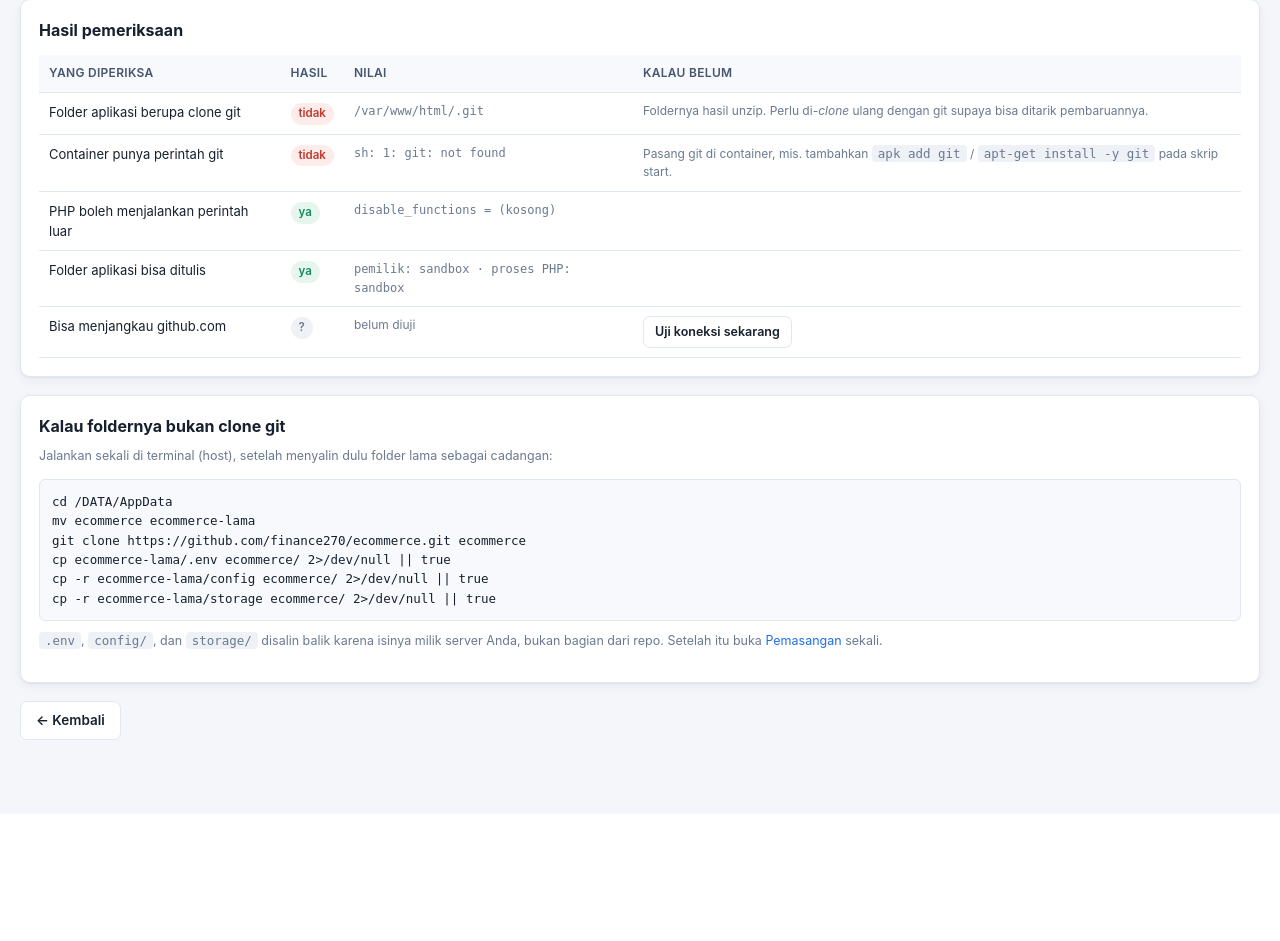
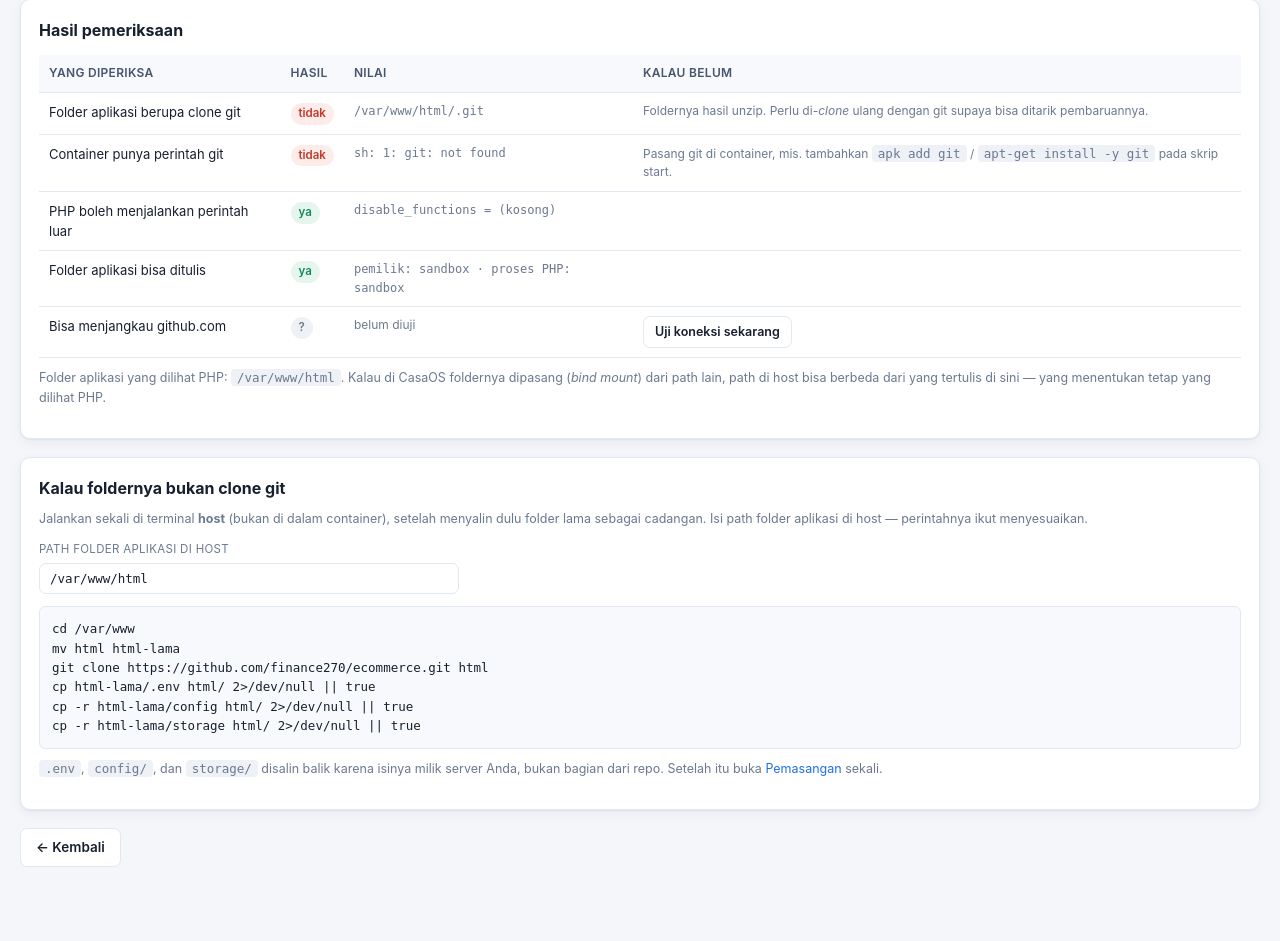
Before and after one commit to finance270/ecommerce, a PHP site: page /cek-lingkungan.php in a window 1280 px wide. Shown: the part 270-1211 px from the top of the page. Before the commit the page ends 1010 px from the top, so only its background shows below. Run offline with PHP 8.4, Linux system fonts and the light colour scheme; the visitor is signed in with stand-in values (Sample User, id 1).

Commit message:
Perintah pindah ke clone git mengikuti path folder sebenarnya
Path folder di CasaOS berbeda-beda, jadi tidak lagi dipatok
/DATA/AppData. Perintahnya dibangun dari path yang diisi, dengan
nilai awal path yang dilihat PHP, dan alamat origin dipakai kalau
foldernya memang sudah clone.

Co-Authored-By: Claude Opus 5 <noreply@anthropic.com>
Claude-Session: https://claude.ai/code/session_01TPMpmK1m2uoqNP5FbEADpL

```diff
--- a/public/cek-lingkungan.php
+++ b/public/cek-lingkungan.php
@@ -95,6 +95,31 @@ if (isset($_GET['uji'])) {
 
 $siap = $adaGitDir && $adaGit && $adaExec && $bisaTulis;
 
+// Alamat repo untuk perintah clone: pakai origin yang terbaca kalau memang
+// sudah clone, selain itu alamat repo aplikasi ini.
+$asalRepo = 'https://github.com/finance270/ecommerce.git';
+if (preg_match('~^(https://|git@)~', $remote) === 1 && str_contains($remote, 'github.com')) {
+    $asalRepo = $remote;
+}
+
+/** Perintah pindah dari folder biasa ke clone git, untuk path tertentu. */
+function perintahClone(string $path, string $asal): string
+{
+    $path = rtrim(trim($path), '/');
+    $potong = strrpos($path, '/');
+    $induk = $potong !== false && $potong > 0 ? substr($path, 0, $potong) : '/';
+    $nama = $potong !== false ? substr($path, $potong + 1) : $path;
+    if ($nama === '') {
+        $nama = 'ecommerce';
+    }
+    return "cd {$induk}\n"
+        . "mv {$nama} {$nama}-lama\n"
+        . "git clone {$asal} {$nama}\n"
+        . "cp {$nama}-lama/.env {$nama}/ 2>/dev/null || true\n"
+        . "cp -r {$nama}-lama/config {$nama}/ 2>/dev/null || true\n"
+        . "cp -r {$nama}-lama/storage {$nama}/ 2>/dev/null || true";
+}
+
 render_head('Cek lingkungan', '');
 
 /** Baris hasil pemeriksaan. */
@@ -164,6 +189,11 @@ function baris(string $nama, bool $ok, string $nilai, string $saran = ''): void
       </tbody>
     </table>
   </div>
+  <p class="help" style="margin-top:10px">
+    Folder aplikasi yang dilihat PHP: <code class="k"><?= e($akar) ?></code>.
+    Kalau di CasaOS foldernya dipasang (<i>bind mount</i>) dari path lain, path di host
+    bisa berbeda dari yang tertulis di sini &mdash; yang menentukan tetap yang dilihat PHP.
+  </p>
 </div>
 
 <?php if ($adaGitDir && $adaGit): ?>
@@ -193,15 +223,17 @@ function baris(string $nama, bool $ok, string $nilai, string $saran = ''): void
 <div class="card">
   <h2>Kalau foldernya bukan clone git</h2>
   <p class="help" style="margin-top:-4px">
-    Jalankan sekali di terminal (host), setelah menyalin dulu folder lama sebagai cadangan:
+    Jalankan sekali di terminal <b>host</b> (bukan di dalam container), setelah menyalin dulu
+    folder lama sebagai cadangan. Isi path folder aplikasi di host &mdash; perintahnya
+    ikut menyesuaikan.
   </p>
-  <pre style="background:#f7f9fc;border:1px solid var(--line);border-radius:6px;padding:12px;
-              overflow-x:auto;font-size:12.5px;margin:0"><code>cd /DATA/AppData
-mv ecommerce ecommerce-lama
-git clone https://github.com/finance270/ecommerce.git ecommerce
-cp ecommerce-lama/.env ecommerce/ 2>/dev/null || true
-cp -r ecommerce-lama/config ecommerce/ 2>/dev/null || true
-cp -r ecommerce-lama/storage ecommerce/ 2>/dev/null || true</code></pre>
+  <div class="field" style="margin-bottom:12px">
+    <label for="pathHost">Path folder aplikasi di host</label>
+    <input type="text" id="pathHost" value="<?= e($akar) ?>"
+           style="width:100%;max-width:420px;font-family:ui-monospace,monospace;font-size:12.5px">
+  </div>
+  <pre id="perintahClone" style="background:#f7f9fc;border:1px solid var(--line);border-radius:6px;
+              padding:12px;overflow-x:auto;font-size:12.5px;margin:0"><?= e(perintahClone($akar, $asalRepo)) ?></pre>
   <p class="help" style="margin-top:10px">
     <code class="k">.env</code>, <code class="k">config/</code>, dan <code class="k">storage/</code>
     disalin balik karena isinya milik server Anda, bukan bagian dari repo.
@@ -209,5 +241,34 @@ cp -r ecommerce-lama/storage ecommerce/ 2>/dev/null || true</code></pre>
   </p>
 </div>
 
+<script>
+(function () {
+  var isi = document.getElementById('pathHost');
+  var kotak = document.getElementById('perintahClone');
+  var asal = <?= json_encode($asalRepo, JSON_UNESCAPED_SLASHES) ?>;
+  if (!isi || !kotak) return;
+
+  function susun() {
+    // Path dipecah jadi folder induk + nama folder supaya perintahnya tetap
+    // terbaca (cd ke induk, ganti nama yang lama, clone dengan nama yang sama).
+    var path = (isi.value || '').trim().replace(/\/+$/, '');
+    var potong = path.lastIndexOf('/');
+    var induk = potong > 0 ? path.slice(0, potong) : '/';
+    var nama = potong >= 0 ? path.slice(potong + 1) : path;
+    if (nama === '') { nama = 'ecommerce'; }
+    kotak.textContent =
+      'cd ' + induk + '\n' +
+      'mv ' + nama + ' ' + nama + '-lama\n' +
+      'git clone ' + asal + ' ' + nama + '\n' +
+      'cp ' + nama + '-lama/.env ' + nama + '/ 2>/dev/null || true\n' +
+      'cp -r ' + nama + '-lama/config ' + nama + '/ 2>/dev/null || true\n' +
+      'cp -r ' + nama + '-lama/storage ' + nama + '/ 2>/dev/null || true';
+  }
+
+  isi.addEventListener('input', susun);
+  susun();
+})();
+</script>
+
 <p style="margin-top:16px"><a class="btn ghost" href="index.php">&larr; Kembali</a></p>
 <?php render_foot(); ?>
```
